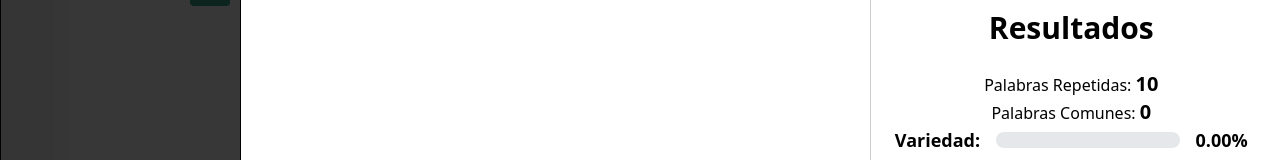
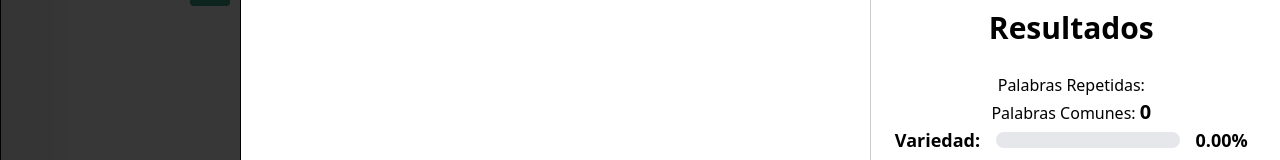
Before and after one commit to maxponmar/proyecto_tesis_msc_nlp, a React (Vite) app in the folder FrontEnd/Plataforma_NLP.ReactUI/: page /texteditor in a window 1280 px wide. Shown: the part 154-314 px from the top of the page. Built offline with nearby package versions, Linux system fonts and the light colour scheme; the HTML template or start-up script is replaced by a standard one.

Commit message:
Se renderiza cantidad de palabras repetidas

```diff
--- a/FrontEnd/Plataforma_NLP.ReactUI/src/pages/texteditor/components/AnalysisResults.jsx
+++ b/FrontEnd/Plataforma_NLP.ReactUI/src/pages/texteditor/components/AnalysisResults.jsx
@@ -1,11 +1,11 @@
 import AnalysisScore from './AnalysisScore';
 
-export default function AnalysisResults({ analyses, duplicateWords, commonWords, selectedOptionLimits }) {
+export default function AnalysisResults({ analyses, repeatedWords, commonWords, selectedOptionLimits }) {
   return (
     <div>
       <h2 className="text-3xl font-bold mb-6">Resultados</h2>
       <p>
-        Palabras Repetidas: <span className="font-bold text-xl">{duplicateWords}</span>
+        Palabras Repetidas: <span className="font-bold text-xl">{repeatedWords}</span>
       </p>
       <p>
         Palabras Comunes: <span className="font-bold text-xl">{commonWords}</span>
```
